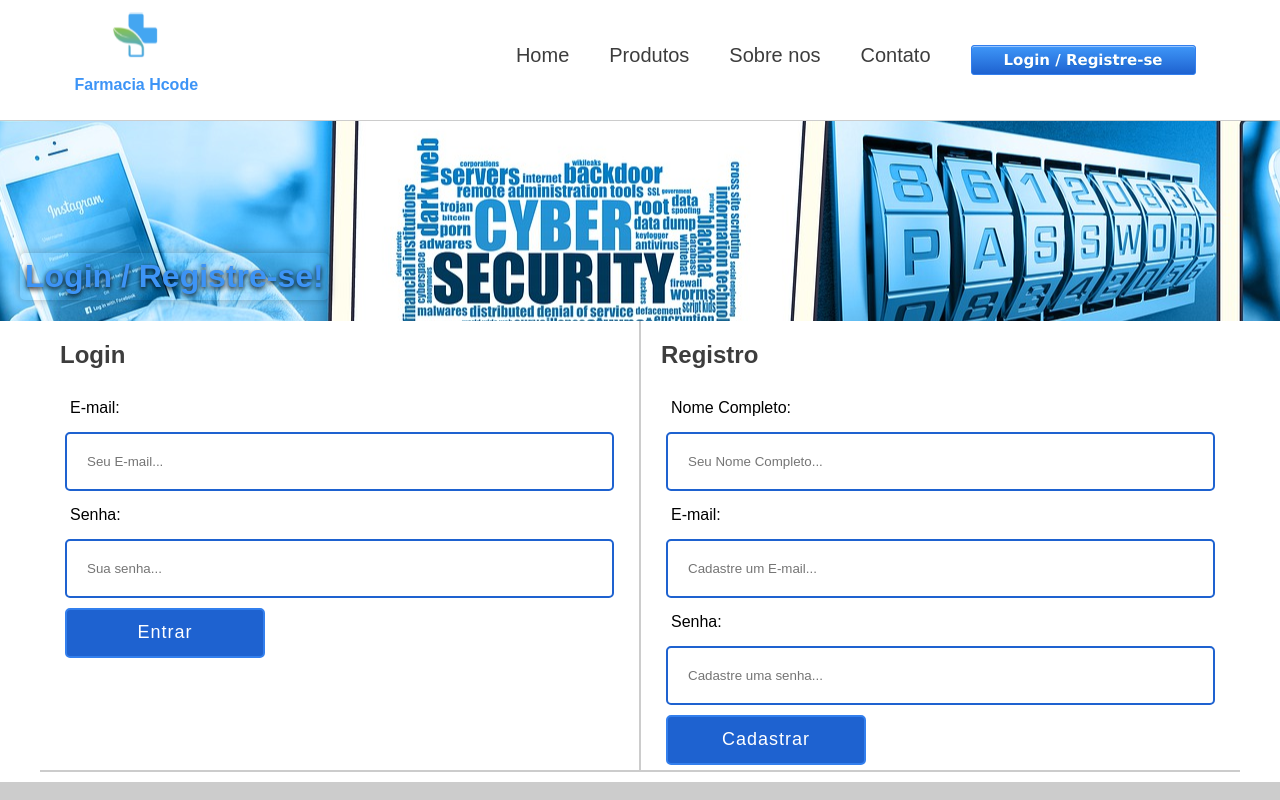
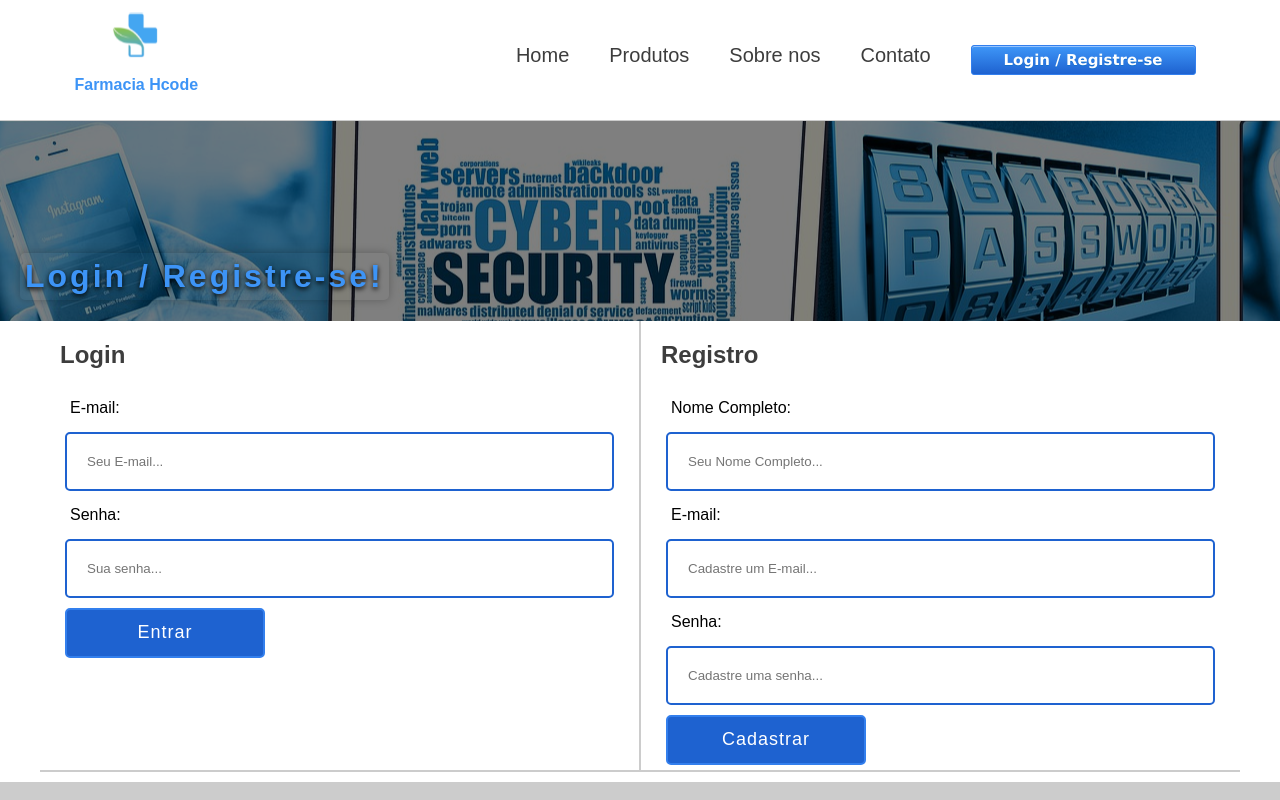
Before and after one commit to meirelesdev/frontend-farmaciaHcodelab, a Next.js app: page /login in a window 1280 px wide. Shown: the top 800 px of the page. Built offline with nearby package versions, Linux system fonts and the light colour scheme.

Commit message:
Atualizando slider

```diff
--- a/components/Banner.module.css
+++ b/components/Banner.module.css
@@ -1,6 +1,7 @@
 .contactBanner{
     height: 200px;
-    background-image: url("/assets/img/bannerContact.jpg");
+    background: rgba(0,0,0,0.5) url("/assets/img/bannerContact.jpg");
+    background-blend-mode: overlay;
     background-position: -50px;
     background-attachment: fixed;
     background-size:cover;
@@ -14,11 +15,13 @@
     padding: 5px;
     border-radius: 5px;
     text-shadow: 0px 2px 5px black;
+    letter-spacing: 3px;
     box-shadow: 0 0 9px 0px var(--box-shadow);
 }
 .historiaBanner{
     height: 200px;
-    background-image: url("/assets/img/bannerHistoria.jpg");
+    background: rgba(0,0,0,0.5) url("/assets/img/bannerHistoria.jpg");
+    background-blend-mode: overlay;
     background-position: -50px;
     background-attachment: fixed;
     background-size:cover;
@@ -31,12 +34,14 @@
     color: var(--bgl-default);
     padding: 5px;
     border-radius: 5px;
+    letter-spacing: 3px;
     text-shadow: 0px 2px 5px black;
     box-shadow: 0 0 10px 0px var(--box-shadow);
 }
 .loginRegisterBanner{
     height: 200px;
-    background-image: url("/assets/img/loginregistro.jpg");
+    background:  rgba(0, 0, 0, 0.5) url("/assets/img/loginregistro.jpg");
+    background-blend-mode: overlay ;
     background-position: -50px;
     background-attachment: fixed;
     background-size:cover;
@@ -50,5 +55,6 @@
     padding: 5px;
     border-radius: 5px;
     text-shadow: 0px 2px 5px black;
+    letter-spacing: 3px;
     box-shadow: 0 0 10px 0px var(--box-shadow);
 }
--- a/components/Slider.js
+++ b/components/Slider.js
@@ -36,9 +36,9 @@ export default function Slider(){
     const autoXIncremente = ()=>{
         setInterval(()=>{
             goRight()
-        },5000)
+        },10000)
     }
-    // autoXIncremente()
+    autoXIncremente()
     const goLeft = () => {
         x === 0 ? setX(-100*(sliderArr.length - 1)): setX(x + 100)
     }
```
